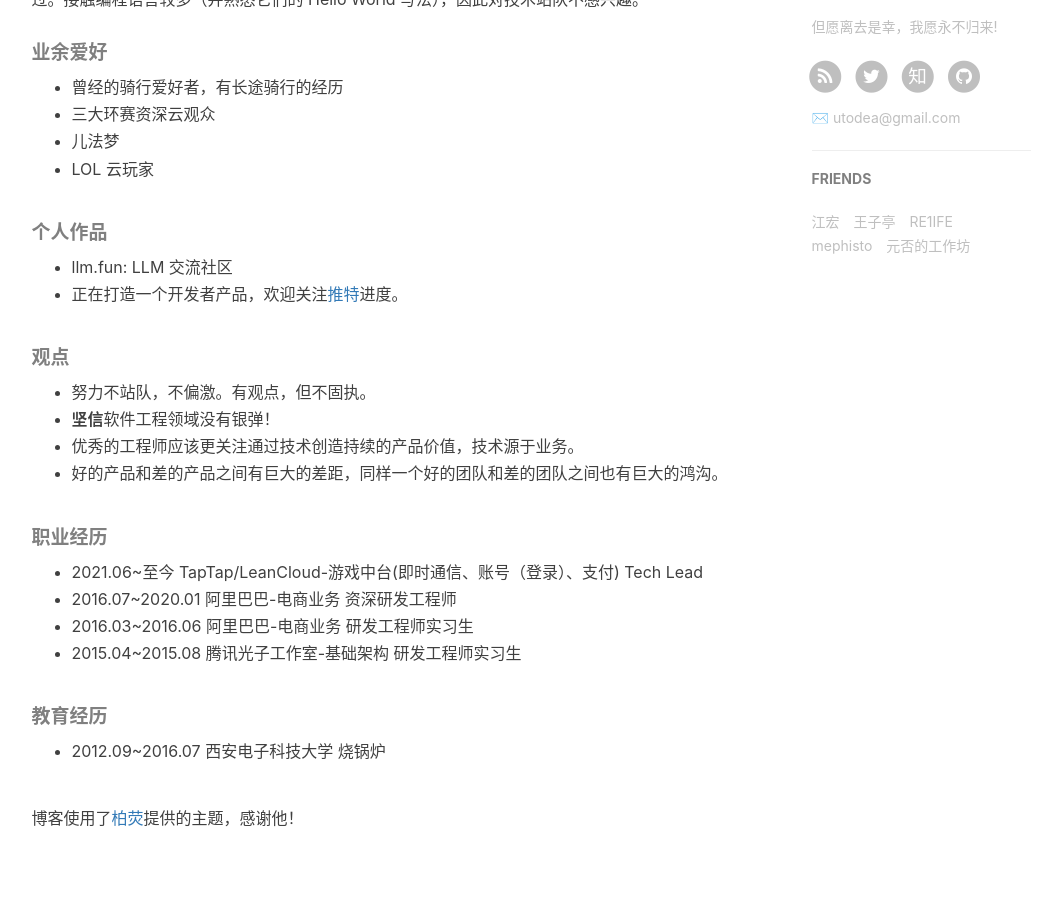
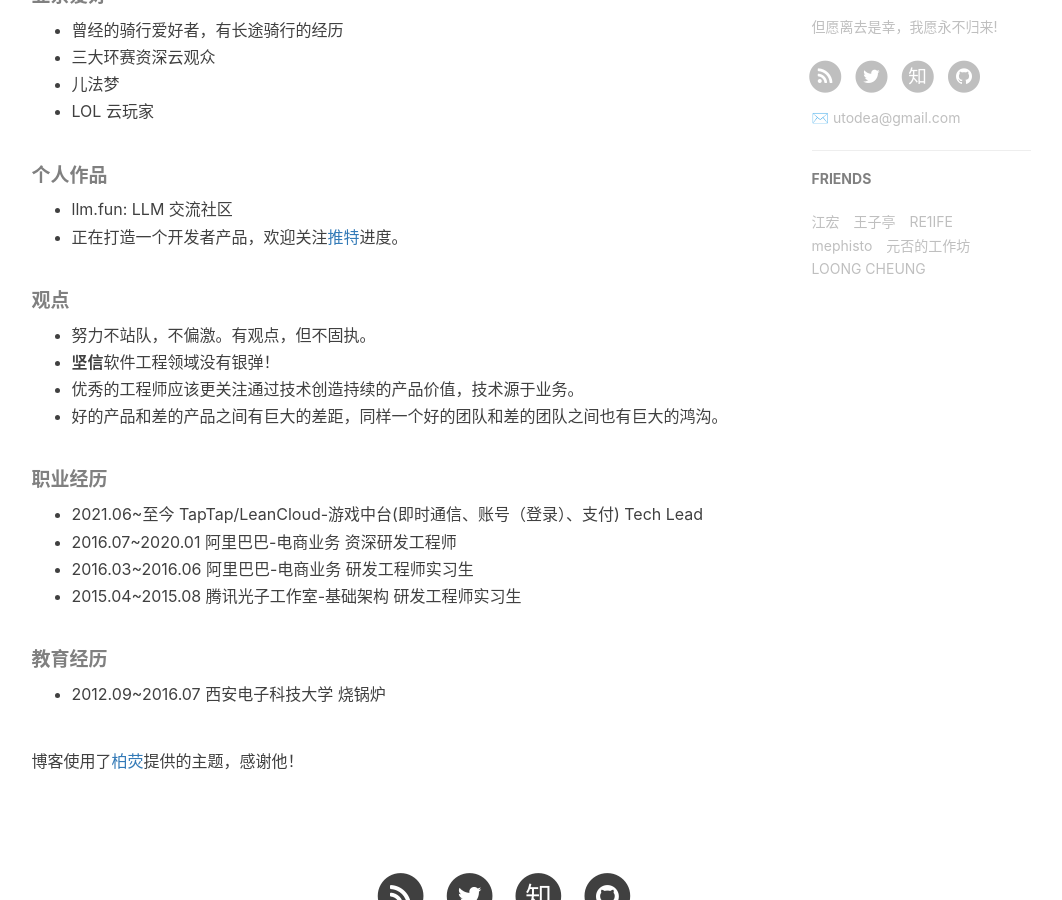
Before and after one commit to linnaname/linnaname.github.io, a Jekyll site: the page built from about.html, in a window 1280 px wide and 900 px high, scrolled down 675 px. Shown: the whole window, without its empty margins (136-1198 px from the left). Built offline with Jekyll 4.4.1, drawn with Linux system fonts in a browser that asks for light colours; nearby versions of some CDN libraries; comment, search, counter and statistics services are not loaded.

Commit message:
(feat) friend link

```diff
--- a/_config.yml
+++ b/_config.yml
@@ -93,5 +93,9 @@
     {
         title: "元否的工作坊",
         href: "https://www.happyfou.com"
+    },
+    {
+      title: "LOONG CHEUNG",
+      href: "https://www.xmrss.com"
     }
 ]
```
Also changed, not shown: about.html (+4 -3 lines).
